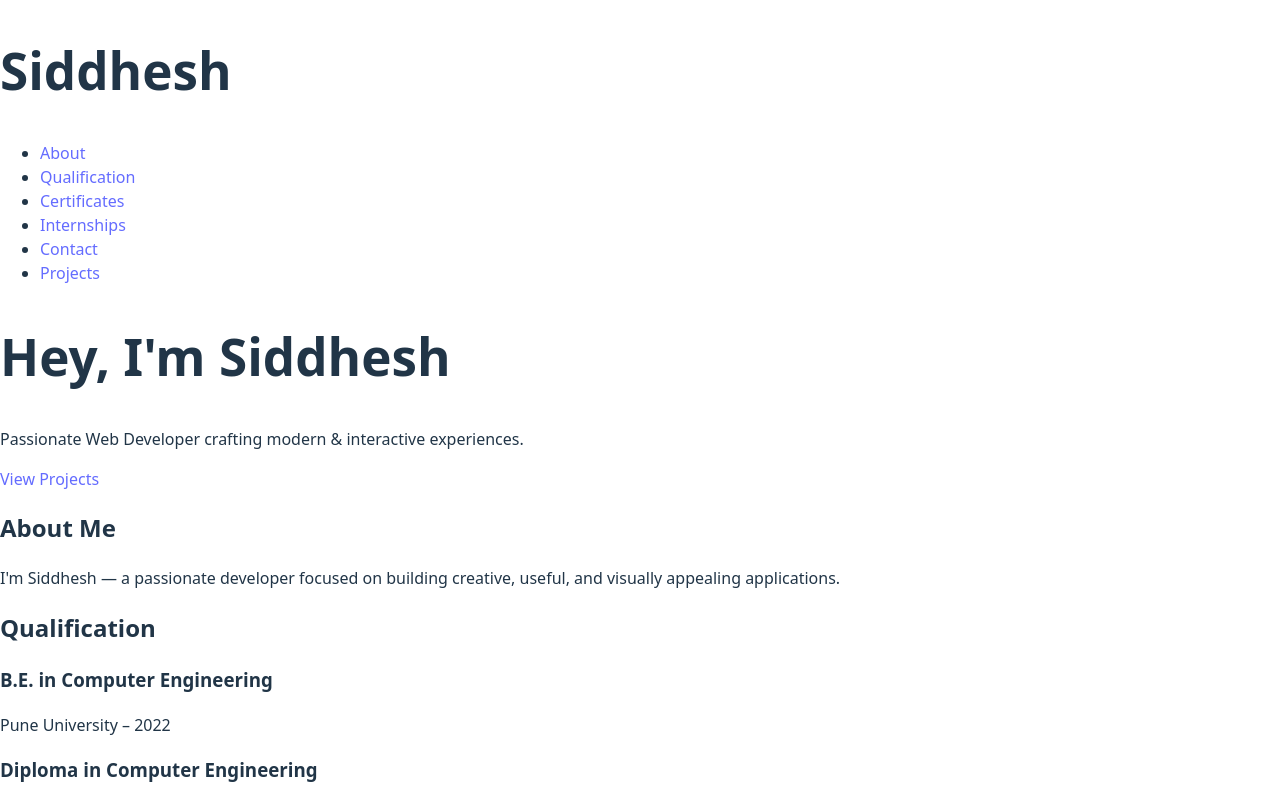
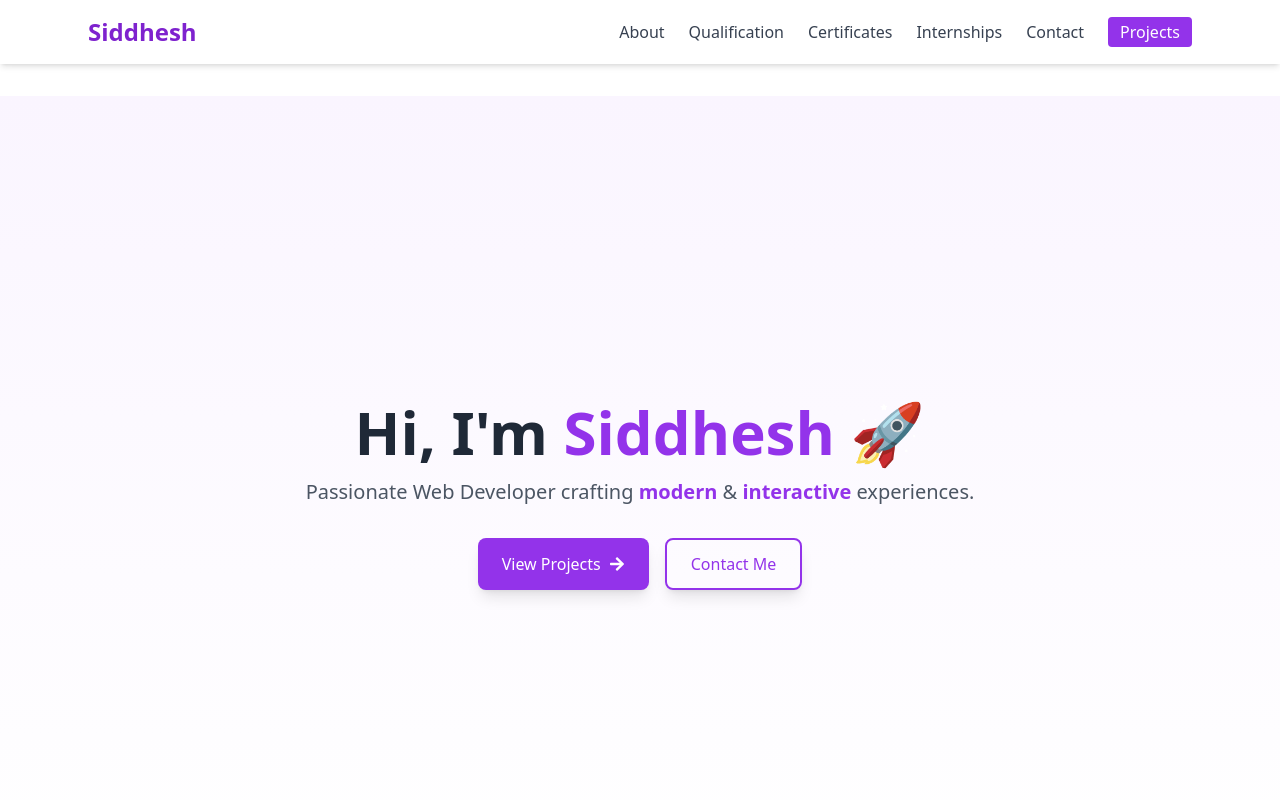
Before and after one commit to siddhesh-wagh/siddhesh_wagh, a React (Vite) app: page / in a window 1280 px wide. Shown: the top 800 px of the page. Built offline with nearby package versions, Linux system fonts and the light colour scheme.

Commit message:
hero section work in progress

```diff
--- a/package.json
+++ b/package.json
@@ -10,6 +10,7 @@
     "preview": "vite preview"
   },
   "dependencies": {
+    "framer-motion": "^12.23.12",
     "react": "^19.1.1",
     "react-dom": "^19.1.1",
     "react-icons": "^5.5.0",
--- a/src/components/Hero.jsx
+++ b/src/components/Hero.jsx
@@ -1,25 +1,52 @@
-// src/components/Hero.jsx
 import React from "react";
+import { motion } from "framer-motion";
+import { FaArrowRight } from "react-icons/fa";
 
 const Hero = () => {
   return (
-    <section className="w-full h-screen bg-gradient-to-br from-purple-900 to-indigo-900 text-white flex items-center justify-center px-4">
-      <div className="max-w-3xl text-center animate-fade-in">
-        <h1 className="text-5xl md:text-6xl font-extrabold tracking-tight">
-          Hey, I'm <span className="text-yellow-400">Siddhesh</span>
-        </h1>
-        <p className="mt-6 text-xl md:text-2xl text-gray-200 font-light">
-          Passionate Web Developer crafting modern & interactive experiences.
-        </p>
-        <div className="mt-8">
-          <a
-            href="#projects"
-            className="inline-block bg-yellow-400 text-black font-semibold px-6 py-3 rounded-full hover:bg-yellow-300 transition duration-300"
-          >
-            View Projects
-          </a>
-        </div>
-      </div>
+    <section className="min-h-screen flex flex-col items-center justify-center text-center bg-gradient-to-b from-purple-50 to-white px-6">
+      {/* Animated Heading */}
+      <motion.h1
+        className="text-5xl sm:text-6xl font-bold text-gray-800"
+        initial={{ opacity: 0, y: -50 }}
+        animate={{ opacity: 1, y: 0 }}
+        transition={{ duration: 0.8 }}
+      >
+        Hi, I'm <span className="text-purple-600">Siddhesh</span> 🚀
+      </motion.h1>
+
+      {/* Tagline */}
+      <motion.p
+        className="mt-4 text-lg sm:text-xl text-gray-600 max-w-2xl"
+        initial={{ opacity: 0 }}
+        animate={{ opacity: 1 }}
+        transition={{ delay: 0.5, duration: 0.8 }}
+      >
+        Passionate Web Developer crafting <span className="font-semibold text-purple-600">modern</span> &{" "}
+        <span className="font-semibold text-purple-600">interactive</span> experiences.
+      </motion.p>
+
+      {/* Buttons */}
+      <motion.div
+        className="mt-8 flex space-x-4"
+        initial={{ opacity: 0, y: 50 }}
+        animate={{ opacity: 1, y: 0 }}
+        transition={{ delay: 0.8, duration: 0.8 }}
+      >
+        <a
+          href="#projects"
+          className="px-6 py-3 bg-purple-600 text-white rounded-lg shadow-lg flex items-center space-x-2 hover:bg-purple-700 transition-all"
+        >
+          <span>View Projects</span>
+          <FaArrowRight />
+        </a>
+        <a
+          href="#contact"
+          className="px-6 py-3 border-2 border-purple-600 text-purple-600 rounded-lg shadow-lg hover:bg-purple-50 transition-all"
+        >
+          Contact Me
+        </a>
+      </motion.div>
     </section>
   );
 };
--- a/src/index.css
+++ b/src/index.css
@@ -1,71 +1,9 @@
-:root {
-  font-family: system-ui, Avenir, Helvetica, Arial, sans-serif;
-  line-height: 1.5;
-  font-weight: 400;
+/* Tailwind base styles */
+@tailwind base;
+@tailwind components;
+@tailwind utilities;
 
-  color-scheme: light dark;
-  color: rgba(255, 255, 255, 0.87);
-  background-color: #242424;
-
-  font-synthesis: none;
-  text-rendering: optimizeLegibility;
-  -webkit-font-smoothing: antialiased;
-  -moz-osx-font-smoothing: grayscale;
-}
-
-a {
-  font-weight: 500;
-  color: #646cff;
-  text-decoration: inherit;
-}
-a:hover {
-  color: #535bf2;
-}
-
-body {
-  margin: 0;
-  display: flex;
-  place-items: center;
-  min-width: 320px;
-  min-height: 100vh;
-}
-
-h1 {
-  font-size: 3.2em;
-  line-height: 1.1;
-}
-
-button {
-  border-radius: 8px;
-  border: 1px solid transparent;
-  padding: 0.6em 1.2em;
-  font-size: 1em;
-  font-weight: 500;
-  font-family: inherit;
-  background-color: #1a1a1a;
-  cursor: pointer;
-  transition: border-color 0.25s;
-}
-button:hover {
-  border-color: #646cff;
-}
-button:focus,
-button:focus-visible {
-  outline: 4px auto -webkit-focus-ring-color;
-}
-
-@media (prefers-color-scheme: light) {
-  :root {
-    color: #213547;
-    background-color: #ffffff;
-  }
-  a:hover {
-    color: #747bff;
-  }
-  button {
-    background-color: #f9f9f9;
-  }
-}
+/* Custom animations */
 @keyframes fade-in {
   from {
     opacity: 0;
@@ -80,6 +18,8 @@ button:focus-visible {
 .animate-fade-in {
   animation: fade-in 1s ease-out forwards;
 }
+
+/* Smooth scrolling for anchor links */
 html {
   scroll-behavior: smooth;
 }
--- a/src/main.jsx
+++ b/src/main.jsx
@@ -2,7 +2,7 @@ import React from 'react';
 import ReactDOM from 'react-dom/client';
 import { BrowserRouter } from 'react-router-dom';
 import App from './App.jsx';
-import './index.css'; // Tailwind CSS file
+import './index.css'; // this imports Tailwind styles
 
 ReactDOM.createRoot(document.getElementById('root')).render(
   <React.StrictMode>
```
Also changed, not shown: 1 other file (tests, documents, lock files or other folders).
